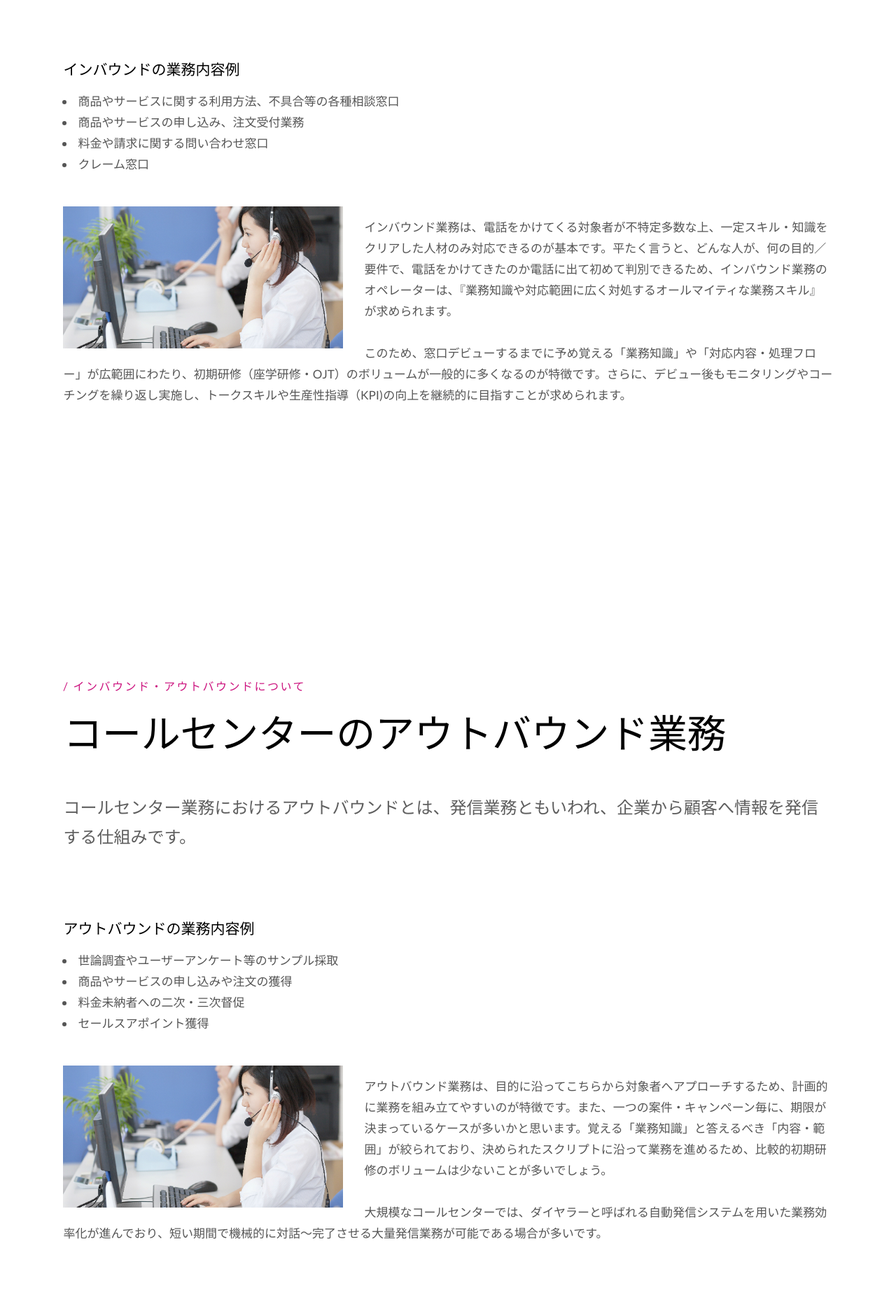
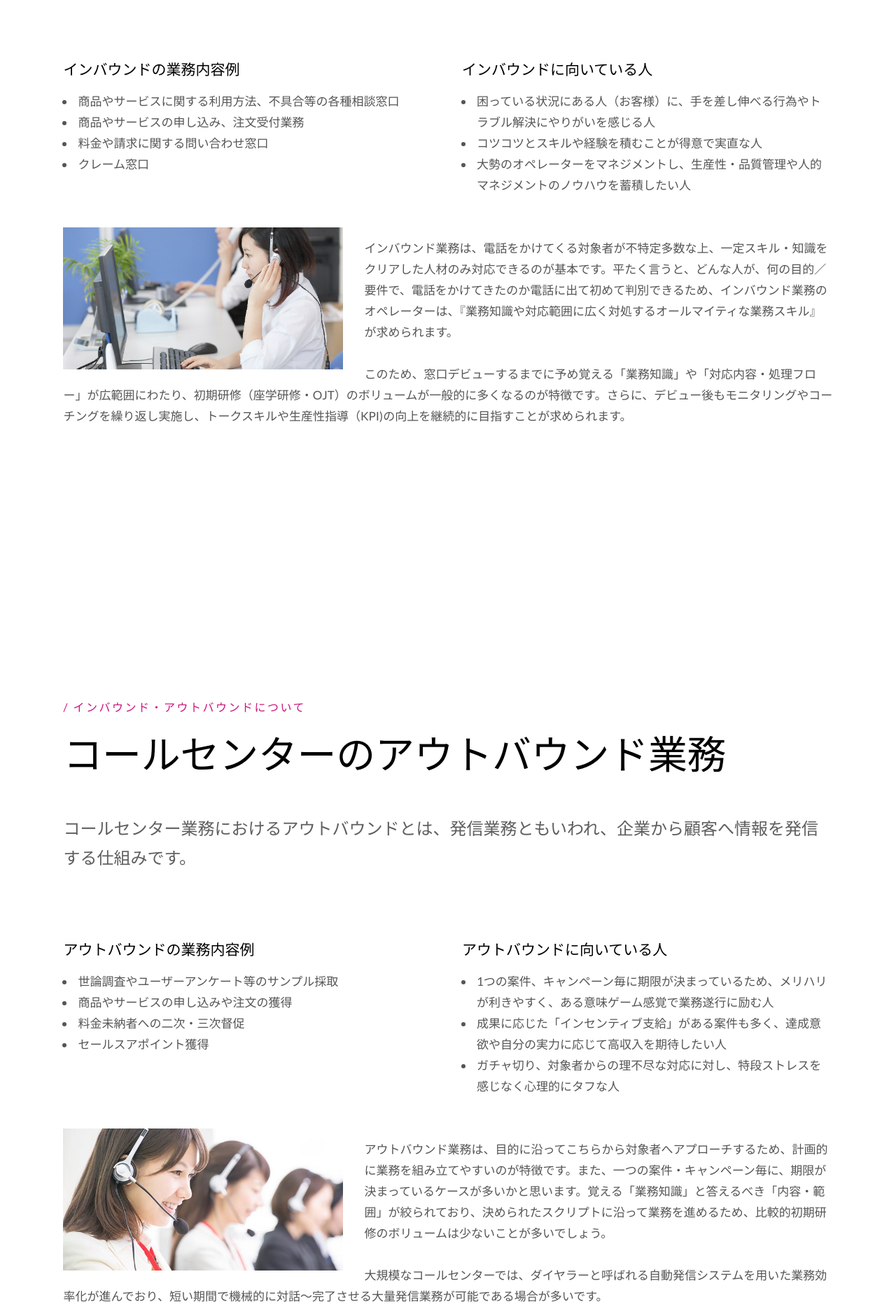
Before and after one commit to nak-244/call, a plain HTML site: page docs/template.html in a window 1280 px wide. Shown: the part 1280-3151 px from the top of the page at 70% size. Drawn offline with Linux system fonts and the light colour scheme; files whose address does not match are found by name.

Commit message:
Update template.html

```diff
--- a/docs/template.html
+++ b/docs/template.html
@@ -89,13 +89,21 @@
       </div>
     </div>
     <div class="row" data-aos="fade-up">
-      <div class="col-12">
+      <div class="col-six">
         <h4>インバウンドの業務内容例</h4>
         <ul>
           <li>商品やサービスに関する利用方法、不具合等の各種相談窓口</li>
           <li>商品やサービスの申し込み、注文受付業務</li>
           <li>料金や請求に関する問い合わせ窓口</li>
           <li>クレーム窓口</li>
+        </ul>
+      </div>
+      <div class="col-six">
+        <h4>インバウンドに向いている人</h4>
+        <ul>
+          <li>困っている状況にある人（お客様）に、手を差し伸べる行為やトラブル解決にやりがいを感じる人</li>
+          <li>コツコツとスキルや経験を積むことが得意で実直な人</li>
+          <li>大勢のオペレーターをマネジメントし、生産性・品質管理や人的マネジメントのノウハウを蓄積したい人</li>
         </ul>
       </div>
     </div>
@@ -108,7 +116,7 @@
     </div>
   </section>
 
-  <section id='about' class="s-about">
+  <section class="s-about">
     <div class="row section-header" data-aos="fade-up">
       <div class="col-full">
         <h3 class="subhead">インバウンド・アウトバウンドについて</h3>
@@ -123,7 +131,7 @@
       </div>
     </div>
     <div class="row" data-aos="fade-up">
-      <div class="col-12">
+      <div class="col-six">
         <h4>アウトバウンドの業務内容例</h4>
         <ul>
           <li>世論調査やユーザーアンケート等のサンプル採取</li>
@@ -132,10 +140,18 @@
           <li>セールスアポイント獲得</li>
         </ul>
       </div>
+      <div class="col-six">
+        <h4>アウトバウンドに向いている人</h4>
+        <ul>
+          <li>1つの案件、キャンペーン毎に期限が決まっているため、メリハリが利きやすく、ある意味ゲーム感覚で業務遂行に励む人</li>
+          <li>成果に応じた「インセンティブ支給」がある案件も多く、達成意欲や自分の実力に応じて高収入を期待したい人</li>
+          <li>ガチャ切り、対象者からの理不尽な対応に対し、特段ストレスを感じなく心理的にタフな人</li>
+        </ul>
+      </div>
     </div>
     <div class="row" data-aos="fade-up">
       <div class="col-full tab-full">
-        <p><img src="images/img01.jpg" class="pull-left" width="400" alt="コールセンターインバウンド業務"></p>
+        <p><img src="images/img02.jpg" class="pull-left" width="400" alt="コールセンターインバウンド業務"></p>
         <p>アウトバウンド業務は、目的に沿ってこちらから対象者へアプローチするため、計画的に業務を組み立てやすいのが特徴です。また、一つの案件・キャンペーン毎に、期限が決まっているケースが多いかと思います。覚える「業務知識」と答えるべき「内容・範囲」が絞られており、決められたスクリプトに沿って業務を進めるため、比較的初期研修のボリュームは少ないことが多いでしょう。</p>
         <p>大規模なコールセンターでは、ダイヤラーと呼ばれる自動発信システムを用いた業務効率化が進んでおり、短い期間で機械的に対話～完了させる大量発信業務が可能である場合が多いです。</p>
       </div>
@@ -219,6 +235,25 @@
 
   </section> <!-- end s-about -->
 
+  <!-- mikeikenn
+  ================================================== -->
+  <section id='mikeikenn' class="s-about">
+    <div class="row section-header" data-aos="fade-up">
+      <div class="col-full">
+        <h3 class="subhead">未経験での就業について</h3>
+        <h1 class="display-1">コールセンター未経験でも就業できる？</h1>
+      </div>
+    </div>
+    <div class="row" data-aos="fade-up">
+      <div class="col-full tab-full">
+        <p><img src="images/img02.jpg" class="pull-left" width="400" alt="コールセンターインバウンド業務"></p>
+        <p>アウトバウンド業務は、目的に沿ってこちらから対象者へアプローチするため、計画的に業務を組み立てやすいのが特徴です。また、一つの案件・キャンペーン毎に、期限が決まっているケースが多いかと思います。覚える「業務知識」と答えるべき「内容・範囲」が絞られており、決められたスクリプトに沿って業務を進めるため、比較的初期研修のボリュームは少ないことが多いでしょう。</p>
+        <p>大規模なコールセンターでは、ダイヤラーと呼ばれる自動発信システムを用いた業務効率化が進んでおり、短い期間で機械的に対話～完了させる大量発信業務が可能である場合が多いです。</p>
+      </div>
+    </div>
+  </section>
+
+
 
   <!-- contact
     ================================================== -->
```
